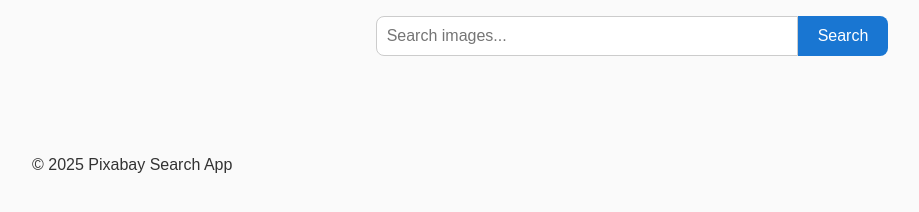
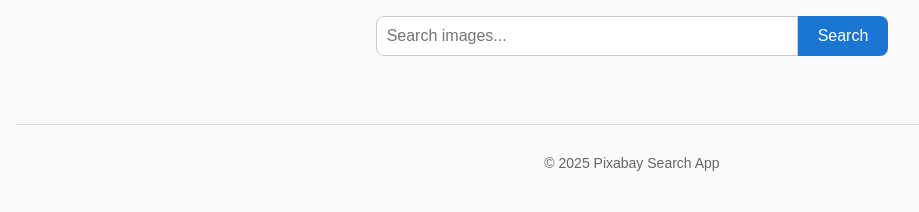
Before and after one commit to Bershadska-Oksana/goit-js-hw-12, a website built with Vite: page src/index.html in a window 1280 px wide. Shown: the whole page, without its empty margins (8-927 px from the left). Built offline with nearby package versions, Linux system fonts and the light colour scheme; what simplelightbox would draw is missing.

Commit message:
save changes

```diff
--- a/src/css/styles.css
+++ b/src/css/styles.css
@@ -119,3 +119,12 @@ body {
 .hidden {
   display: none !important;
 }
+
+footer {
+  text-align: center;
+  padding: 20px 0;
+  margin-top: 40px;
+  border-top: 1px solid #ddd;
+  color: #666;
+  font-size: 14px;
+}
```
